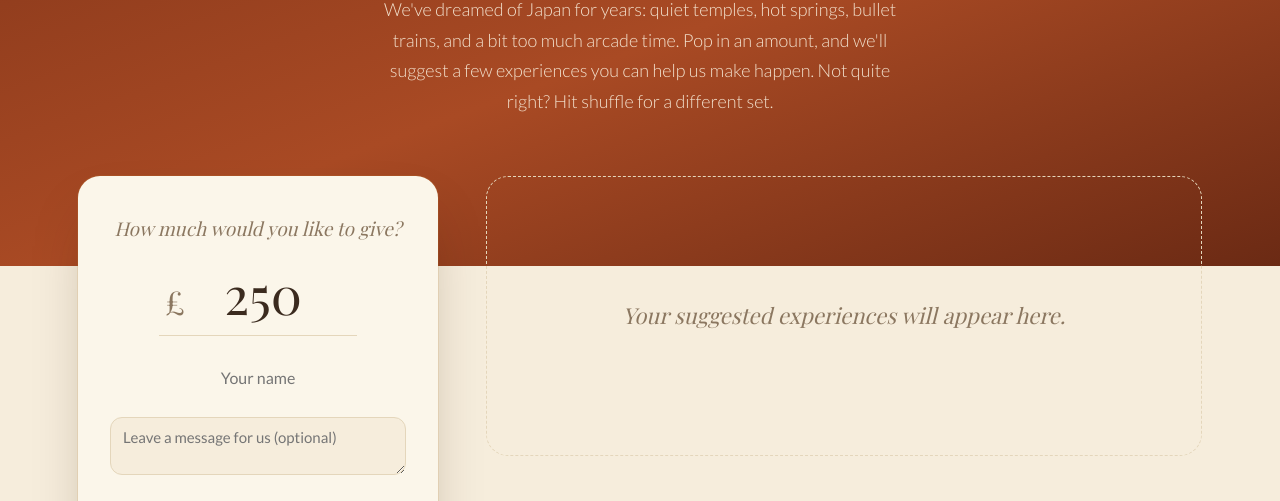
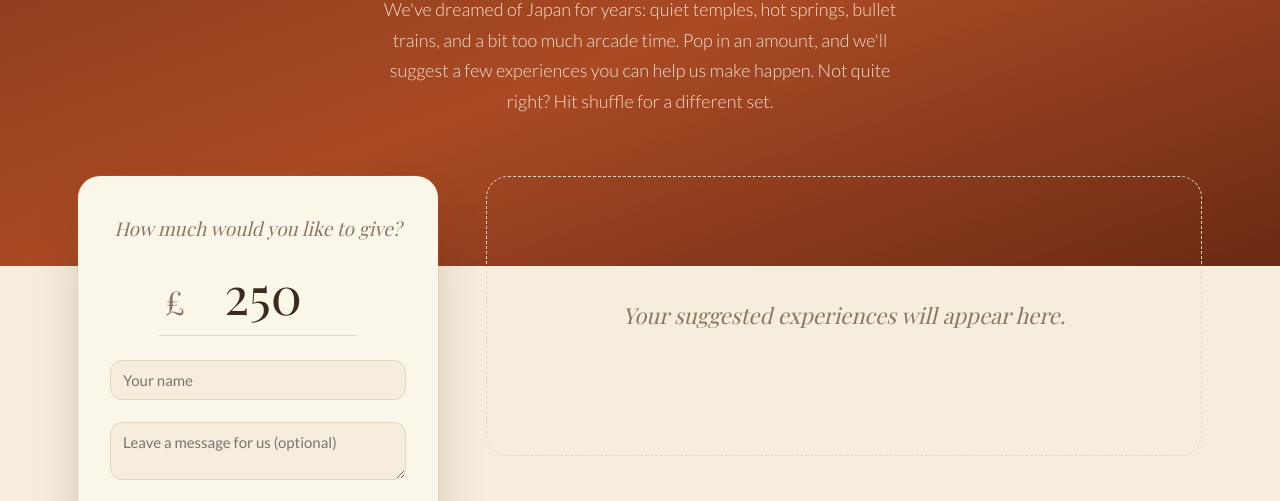
Before and after one commit to maddieprole-coder/Honeymoon-Funds, a plain HTML site: page index.html in a window 1280 px wide. Shown: the part 268-769 px from the top of the page. Drawn offline with nearby package versions, Linux system fonts and the light colour scheme; no server answers; a web font is replaced by a local one.

Commit message:
Update index.html

```diff
--- a/index.html
+++ b/index.html
@@ -87,12 +87,16 @@
   .name-field { margin-bottom: 22px; }
   .name-field input {
     font-family: var(--sans);
-    font-size: 16px;
+    font-size: 15px;
     width: 100%;
-    text-align: center;
-    padding: 8px 4px;
+    text-align: left;
+    padding: 10px 12px;
     color: var(--ink);
+    background: var(--cream);
+    border: 1px solid var(--line);
+    border-radius: 12px;
   }
+  .name-field input:focus { outline: none; border-color: var(--ember); }
   .amount-field {
     display: inline-flex;
     align-items: baseline;
```
